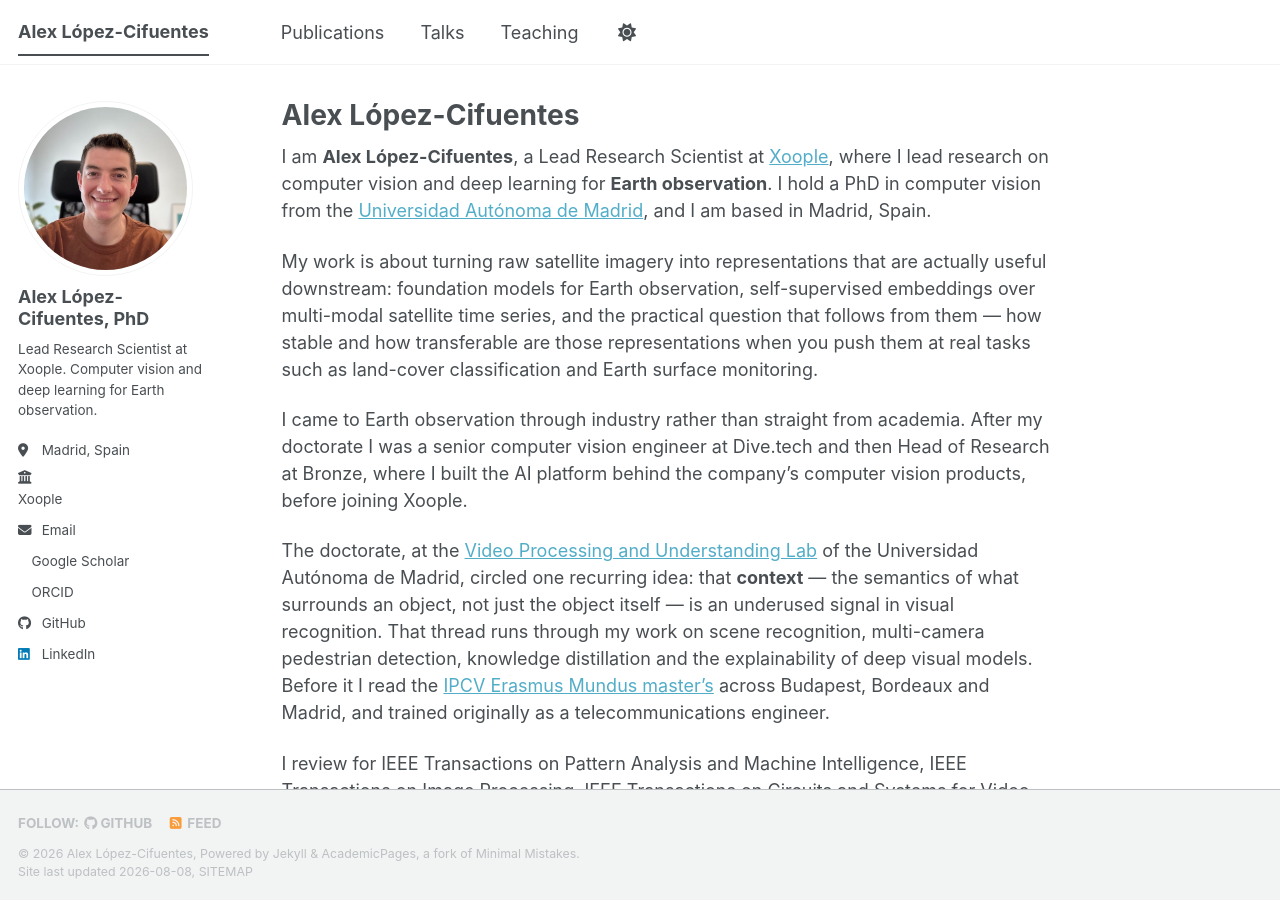
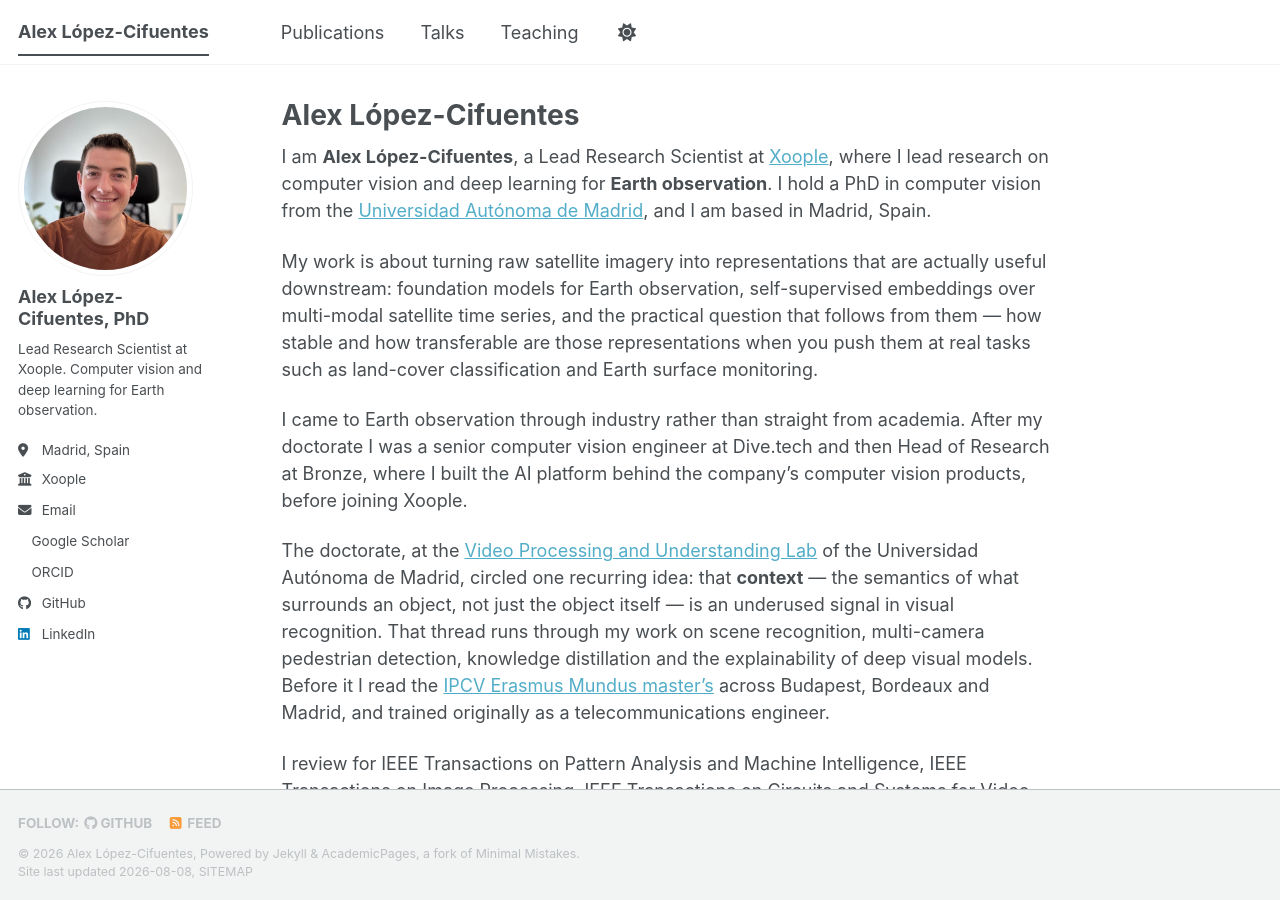
Before and after one commit to alexlopezcifuentes/alexlopezcifuentes.github.io, a Jekyll site: the page built from _pages/about.md, in a window 1280 px wide and 900 px high. Built offline with Jekyll 4.4.1, drawn with Linux system fonts in a browser that asks for light colours; a style sheet for code colours, icons or effects is not loaded.

Commit message:
Put the sidebar employer icon inside its link
.author__urls a is display:block, so leaving the icon outside the anchor pushed
'Xoople' onto its own line under the icon, breaking the alignment of the whole
sidebar list. Every other entry nests the icon inside the anchor; this one now
does too.

Co-Authored-By: Claude Opus 5 (1M context) <noreply@anthropic.com>

```diff
--- a/_includes/author-profile.html
+++ b/_includes/author-profile.html
@@ -31,8 +31,16 @@
         {%- comment -%}
           Anadido sobre la plantilla original: si `author.employer_url` esta
           definido en _config.yml, el nombre del empleador se vuelve un enlace.
+
+          El icono va DENTRO del <a>, como en el resto de enlaces de la barra:
+          .author__urls a es display:block, asi que un icono por fuera empuja
+          el texto del enlace a la linea siguiente.
         {%- endcomment -%}
-        <li class="author__desktop"><i class="fas fa-fw fa-building-columns icon-pad-right" aria-hidden="true"></i>{% if author.employer_url %}<a href="{{ author.employer_url }}">{{ author.employer }}</a>{% else %}{{ author.employer }}{% endif %}</li>
+        {%- if author.employer_url -%}
+          <li class="author__desktop"><a href="{{ author.employer_url }}"><i class="fas fa-fw fa-building-columns icon-pad-right" aria-hidden="true"></i>{{ author.employer }}</a></li>
+        {%- else -%}
+          <li class="author__desktop"><i class="fas fa-fw fa-building-columns icon-pad-right" aria-hidden="true"></i>{{ author.employer }}</li>
+        {%- endif -%}
       {% endif %}
       {% if author.uri %}
         <li><a href="{{ author.uri }}"><i class="fas fa-fw fa-link icon-pad-right" aria-hidden="true"></i>{{ site.data.ui-text[site.locale].website_label | default: "Website" }}</a></li>
```
